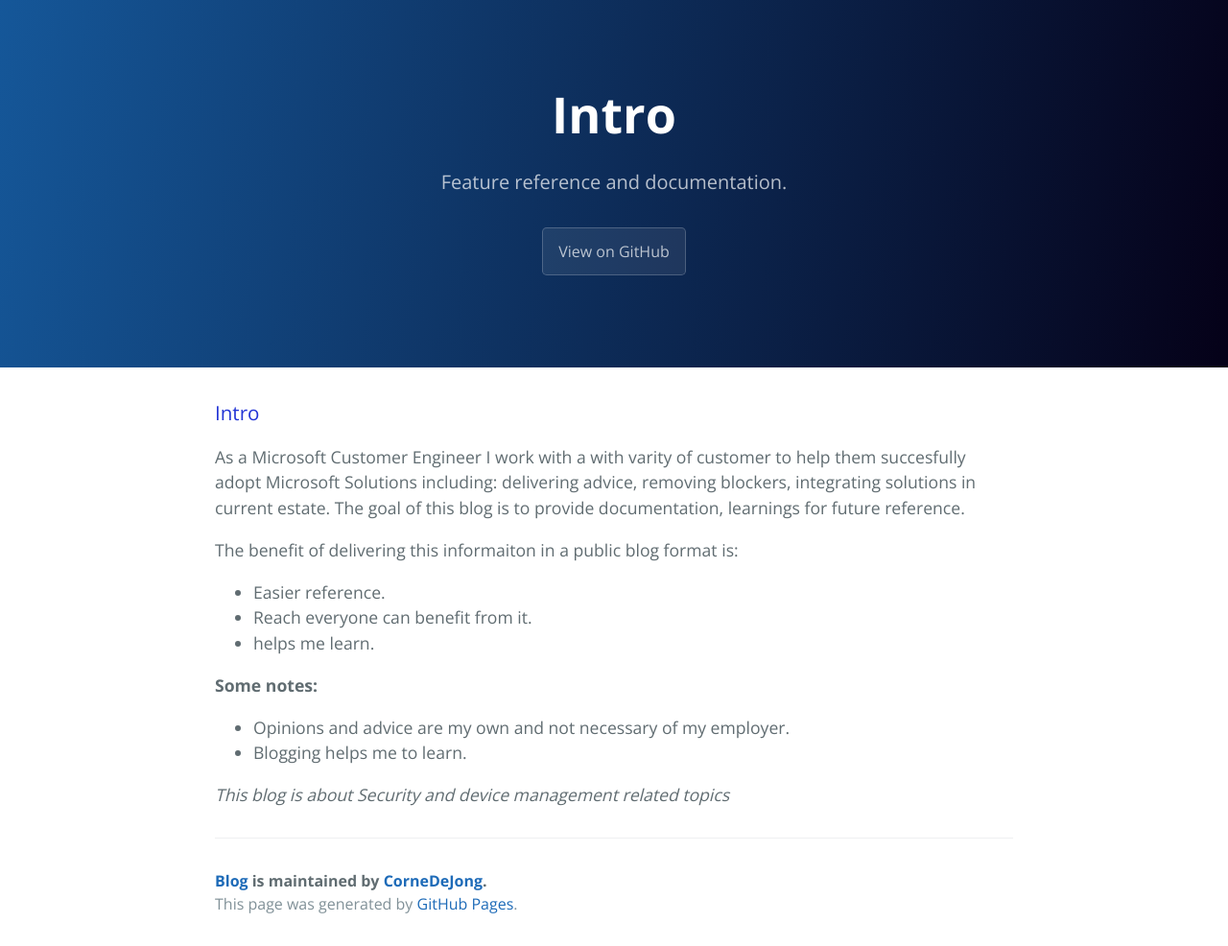
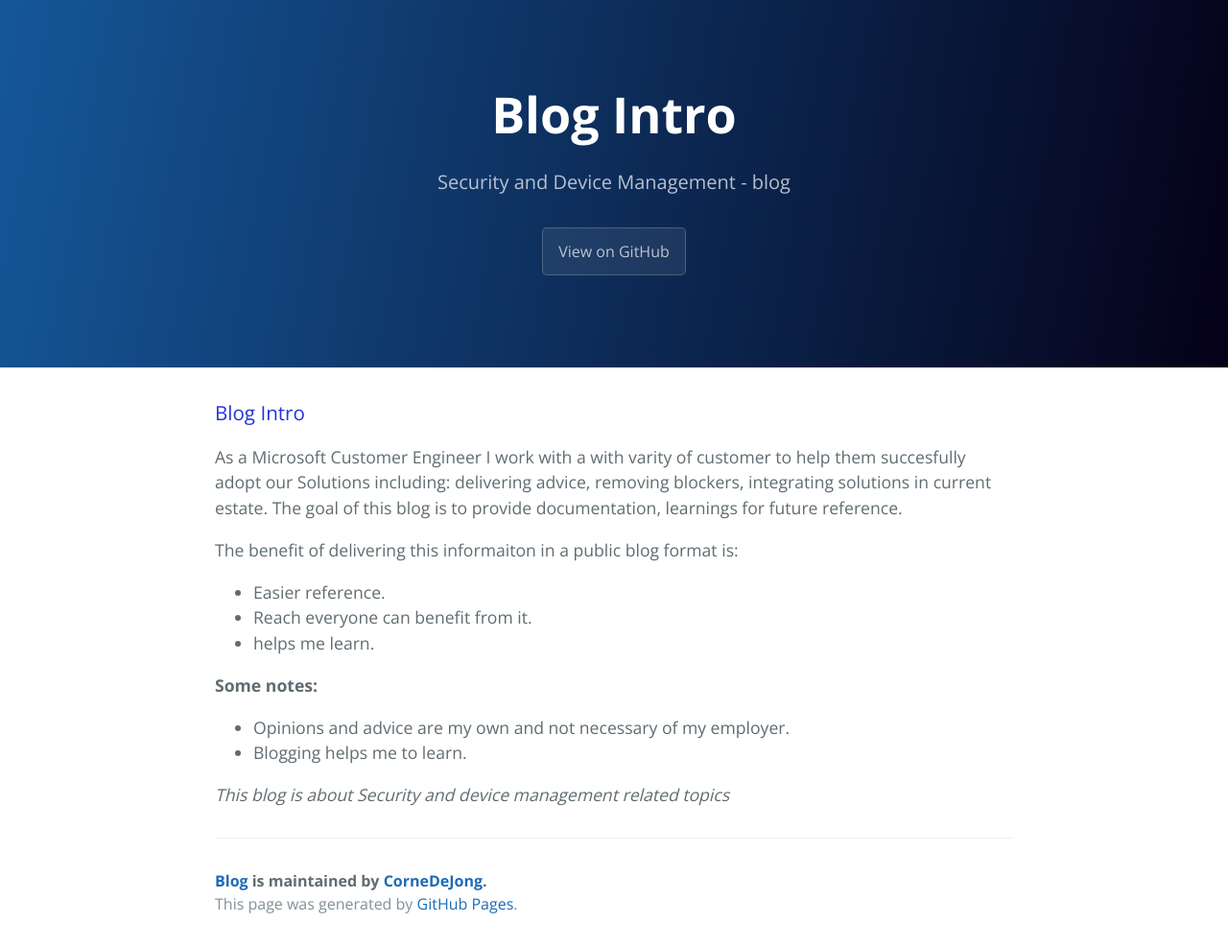
Before and after one commit to CorneDeJong/Blog, a Jekyll site: the page built from index.md, in a window 1280 px wide. Shown: the whole page at 96% size. Built offline with Jekyll 4.4.1, drawn with Linux system fonts in a browser that asks for light colours; our own code applies the rules of GitHub Pages for plain Markdown files.

Commit message:
changes1

```diff
--- a/_config.yml
+++ b/_config.yml
@@ -1,3 +1,3 @@
 title: Blog about Security topics
-description: Feature reference and documentation.
+description: Security and Device Management - blog
 theme: jekyll-theme-cayman
--- a/index.md
+++ b/index.md
@@ -1,8 +1,6 @@
+### Blog Intro
 
-
-### Intro
-
-As a Microsoft Customer Engineer I work with a with varity of customer to help them succesfully adopt Microsoft Solutions including: delivering advice, removing blockers, integrating solutions in current estate.
+As a Microsoft Customer Engineer I work with a with varity of customer to help them succesfully adopt our Solutions including: delivering advice, removing blockers, integrating solutions in current estate.
 The goal of this blog is to provide documentation, learnings for future reference.
 
 The benefit of delivering this informaiton in a public blog format is:
```
